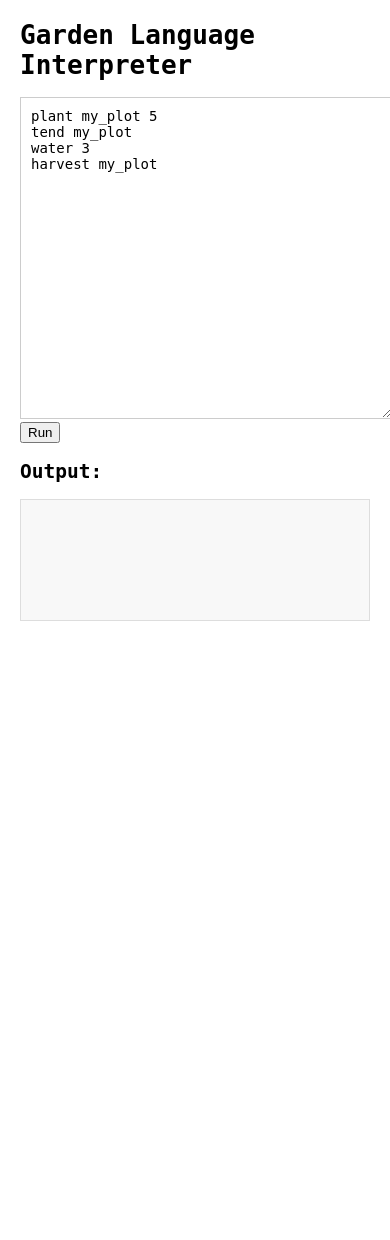
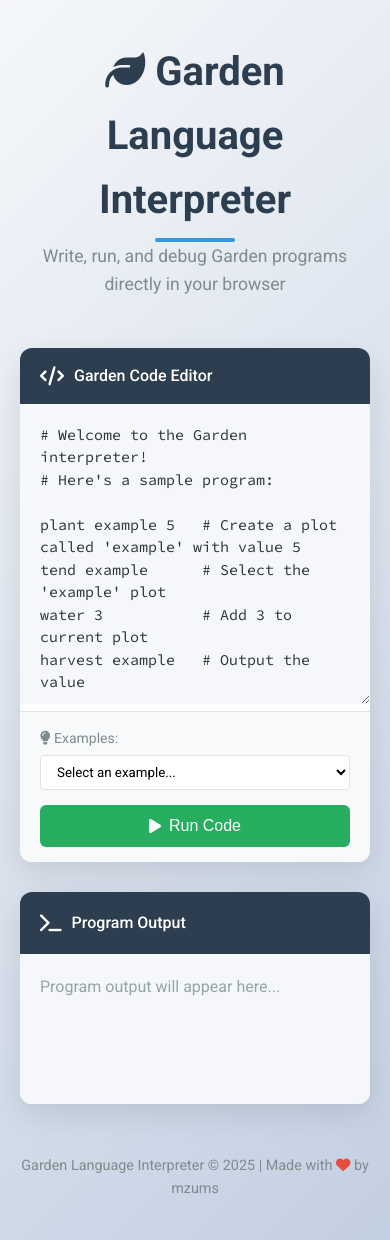
Before and after one commit to mzums/esolang, a Flask app: page / in a window 390 px wide. Before the commit the page ends 621 px from the top, so only its background shows below. Run offline with Flask 3, Linux system fonts and the light colour scheme.

Commit message:
better website and better error handling

```diff
--- /dev/null
+++ b/static/script.js
@@ -0,0 +1,147 @@
+const examples = {
+    basic:
+`# Basic arithmetic operations
+plant a 10
+plant b 5
+
+tend a
+water 15     # a = 10 + 15 = 25
+prune 7      # a = 25 - 7 = 18
+harvest a
+
+tend b
+graft 3      # b = 5 * 3 = 15
+divide 2     # b = 15 / 2 = 7 (integer division)
+harvest b`,
+
+    loop:
+`# Calculate 2^4 (2*2*2*2)
+plant base 2
+plant exponent 4
+plant result 1
+plant one 1
+
+bloom exponent PowerLoop
+
+label PowerLoop
+tend result
+graft base
+tend exponent
+prune one
+wither
+
+tend result
+harvest`,
+
+    function:
+`# Function example
+function test [a] {
+return 42
+}
+
+call test 0
+harvest return`,
+
+    weather:
+`# Using weather effects
+plant growth 10
+weather sunny
+tend growth
+graft 2
+harvest growth   # Output: 20
+
+weather rainy
+tend growth
+divide 4
+graft 3
+harvest growth   # Output: 15
+
+weather stormy
+tend growth
+plant growth 5
+harvest growth   # Output: 5`,
+    string:
+`# String manipulation example
+plant msg "Hello, World!"
+tend msg
+harvest msg`
+};
+
+document.getElementById('examples').addEventListener('change', function() {
+    const exampleKey = this.value;
+    if (exampleKey && examples[exampleKey]) {
+        document.getElementById('editor').value = examples[exampleKey];
+        document.getElementById('examples').value = "";
+    }
+});
+
+function runCode() {
+    const code = document.getElementById('editor').value;
+    const outputDiv = document.getElementById('output');
+    const statusEl = document.getElementById('status');
+    const placeholder = document.getElementById('output-placeholder');
+
+    outputDiv.innerHTML = '';
+    outputDiv.className = '';
+    placeholder.style.display = 'block';
+
+    statusEl.textContent = 'Running...';
+    statusEl.className = 'status active';
+    statusEl.style.background = '#e1f5fe';
+    statusEl.style.color = '#0288d1';
+
+    const runBtn = document.querySelector('.btn-run');
+    runBtn.disabled = true;
+    runBtn.innerHTML = '<i class="fas fa-spinner fa-spin"></i> Running...';
+
+    fetch('/run', {
+        method: 'POST',
+        headers: { 'Content-Type': 'application/json' },
+        body: JSON.stringify({ code: code })
+    })
+    .then(response => {
+        if (!response.ok) {
+            throw new Error('Server responded with error');
+        }
+        return response.json();
+    })
+    .then(data => {
+        placeholder.style.display = 'none';
+
+        if (data.error) {
+            outputDiv.innerHTML = `<div class="error">ERROR: ${data.error}</div>`;
+            statusEl.textContent = 'Error';
+            statusEl.style.background = 'rgba(231, 76, 60, 0.1)';
+            statusEl.style.color = '#e74c3c';
+        } else {
+            outputDiv.textContent = data.harvest || "Program executed successfully (no output)";
+            statusEl.textContent = 'Completed';
+            statusEl.style.background = 'rgba(39, 174, 96, 0.1)';
+            statusEl.style.color = '#27ae60';
+        }
+    })
+    .catch(error => {
+        placeholder.style.display = 'none';
+        outputDiv.innerHTML = `<div class="error">NETWORK ERROR: ${error.message}</div>`;
+        statusEl.textContent = 'Failed';
+        statusEl.style.background = 'rgba(231, 76, 60, 0.1)';
+        statusEl.style.color = '#e74c3c';
+    })
+    .finally(() => {
+        runBtn.disabled = false;
+        runBtn.innerHTML = '<i class="fas fa-play"></i> Run Code';
+
+        setTimeout(() => {
+            statusEl.classList.remove('active');
+        }, 3000);
+    });
+}
+
+const editor = document.getElementById('editor');
+editor.addEventListener('input', function() {
+    this.style.color = '#2d3436';
+});
+
+editor.addEventListener('focus', function() {
+    document.getElementById('output-placeholder').style.display = 'none';
+});
--- /dev/null
+++ b/static/style.css
@@ -0,0 +1,248 @@
+:root {
+    --primary: #2c3e50;
+    --secondary: #3498db;
+    --success: #27ae60;
+    --danger: #e74c3c;
+    --light: #f8f9fa;
+    --dark: #343a40;
+    --code-bg: #f5f7fa;
+    --border: #dfe6e9;
+}
+
+* {
+    box-sizing: border-box;
+    margin: 0;
+    padding: 0;
+}
+
+body {
+    font-family: 'Roboto', sans-serif;
+    background: linear-gradient(135deg, #f5f7fa 0%, #c3cfe2 100%);
+    color: var(--dark);
+    line-height: 1.6;
+    min-height: 100vh;
+    padding: 20px;
+}
+
+.container {
+    max-width: 900px;
+    margin: 0 auto;
+}
+
+header {
+    text-align: center;
+    margin-bottom: 30px;
+    padding: 20px 0;
+}
+
+h1 {
+    font-size: 2.5rem;
+    color: var(--primary);
+    margin-bottom: 10px;
+    position: relative;
+    display: inline-block;
+}
+
+h1:after {
+    content: '';
+    position: absolute;
+    bottom: -10px;
+    left: 50%;
+    transform: translateX(-50%);
+    width: 80px;
+    height: 4px;
+    background: var(--secondary);
+    border-radius: 2px;
+}
+
+.subtitle {
+    font-size: 1.1rem;
+    color: #7f8c8d;
+    max-width: 600px;
+    margin: 0 auto;
+}
+
+.card {
+    background: white;
+    border-radius: 12px;
+    box-shadow: 0 10px 30px rgba(0, 0, 0, 0.1);
+    overflow: hidden;
+    margin-bottom: 30px;
+}
+
+.card-header {
+    background: var(--primary);
+    color: white;
+    padding: 15px 20px;
+    font-weight: 500;
+    display: flex;
+    align-items: center;
+}
+
+.card-header i {
+    margin-right: 10px;
+    font-size: 1.2rem;
+}
+
+.editor-container {
+    position: relative;
+}
+
+#editor {
+    width: 100%;
+    height: 300px;
+    padding: 20px;
+    font-family: 'Source Code Pro', monospace;
+    font-size: 15px;
+    line-height: 1.5;
+    border: none;
+    resize: vertical;
+    background: var(--code-bg);
+    color: #2d3436;
+    tab-size: 4;
+}
+
+#editor:focus {
+    outline: none;
+    box-shadow: inset 0 0 0 2px var(--secondary);
+}
+
+.controls {
+    padding: 15px 20px;
+    background: #f8f9fa;
+    border-top: 1px solid var(--border);
+    display: flex;
+    justify-content: space-between;
+    align-items: center;
+}
+
+.btn {
+    padding: 12px 25px;
+    background: var(--secondary);
+    color: white;
+    border: none;
+    border-radius: 6px;
+    cursor: pointer;
+    font-size: 16px;
+    font-weight: 500;
+    transition: all 0.3s ease;
+    display: flex;
+    align-items: center;
+}
+
+.btn i {
+    margin-right: 8px;
+}
+
+.btn:hover {
+    background: #2980b9;
+    transform: translateY(-2px);
+    box-shadow: 0 4px 10px rgba(52, 152, 219, 0.3);
+}
+
+.btn:active {
+    transform: translateY(0);
+}
+
+.btn-run {
+    background: var(--success);
+}
+
+.btn-run:hover {
+    background: #219653;
+    box-shadow: 0 4px 10px rgba(39, 174, 96, 0.3);
+}
+
+.examples {
+    font-size: 14px;
+    color: #7f8c8d;
+}
+
+.examples select {
+    padding: 8px 12px;
+    border-radius: 4px;
+    border: 1px solid var(--border);
+    background: white;
+    margin-left: 10px;
+    font-family: inherit;
+}
+
+.output-container {
+    position: relative;
+}
+
+#output {
+    min-height: 150px;
+    padding: 20px;
+    font-family: 'Source Code Pro', monospace;
+    font-size: 15px;
+    white-space: pre-wrap;
+    background: var(--code-bg);
+    border: none;
+    overflow-y: auto;
+    max-height: 400px;
+}
+
+.output-placeholder {
+    position: absolute;
+    top: 20px;
+    left: 20px;
+    color: #95a5a6;
+    pointer-events: none;
+}
+
+.error {
+    color: var(--danger);
+    background: rgba(231, 76, 60, 0.05);
+    border-left: 4px solid var(--danger);
+    padding: 10px 15px;
+    margin: 10px 0;
+    border-radius: 0 4px 4px 0;
+}
+
+.footer {
+    text-align: center;
+    color: #7f8c8d;
+    margin-top: 30px;
+    padding: 20px 0;
+    font-size: 0.9rem;
+}
+
+.status {
+    display: inline-block;
+    padding: 5px 12px;
+    border-radius: 20px;
+    background: #e1f5fe;
+    color: #0288d1;
+    font-size: 14px;
+    margin-left: 15px;
+    opacity: 0;
+    transition: opacity 0.3s;
+}
+
+.status.active {
+    opacity: 1;
+}
+
+@media (max-width: 768px) {
+    .controls {
+        flex-direction: column;
+        gap: 15px;
+        align-items: flex-start;
+    }
+
+    .btn {
+        width: 100%;
+        justify-content: center;
+    }
+
+    .examples {
+        width: 100%;
+    }
+
+    .examples select {
+        width: 100%;
+        margin-left: 0;
+        margin-top: 5px;
+    }
+}
--- a/templates/index.html
+++ b/templates/index.html
@@ -1,62 +1,75 @@
 <!DOCTYPE html>
-<html>
+<html lang="en">
 <head>
-    <title>Garden Interpreter</title>
-    <style>
-        body { font-family: monospace; margin: 20px; }
-        #editor {
-            width: 100%;
-            height: 300px;
-            border: 1px solid #ccc;
-            padding: 10px;
-            font-family: monospace;
-            font-size: 14px;
-        }
-        #output {
-            background: #f8f8f8;
-            padding: 10px;
-            border: 1px solid #ddd;
-            min-height: 100px;
-            white-space: pre-wrap;
-        }
-        .error { color: #d00; }
-    </style>
+    <meta charset="UTF-8">
+    <meta name="viewport" content="width=device-width, initial-scale=1.0">
+    <title>Garden Language Interpreter</title>
+    <link href="https://fonts.googleapis.com/css2?family=Roboto:wght@300;400;500;700&family=Source+Code+Pro:wght@400;600&display=swap" rel="stylesheet">
+    <link rel="stylesheet" href="https://cdnjs.cloudflare.com/ajax/libs/font-awesome/6.4.0/css/all.min.css">
+    <link rel="stylesheet" href="/static/style.css">
 </head>
 <body>
-    <h1>Garden Language Interpreter</h1>
-    <textarea id="editor">plant my_plot 5
-tend my_plot
-water 3
-harvest my_plot</textarea>
-    <br>
-    <button onclick="runCode()">Run</button>
+    <div class="container">
+        <header>
+            <h1><i class="fas fa-leaf"></i> Garden Language Interpreter</h1>
+            <p class="subtitle">Write, run, and debug Garden programs directly in your browser</p>
+        </header>
 
-    <h2>Output:</h2>
-    <div id="output"></div>
+        <main>
+            <div class="card">
+                <div class="card-header">
+                    <i class="fas fa-code"></i> Garden Code Editor
+                </div>
+                <div class="editor-container">
+                    <textarea id="editor"># Welcome to the Garden interpreter!
+# Here's a sample program:
 
-    <script>
-        function runCode() {
-            const code = document.getElementById('editor').value;
-            const outputDiv = document.getElementById('output');
-            outputDiv.textContent = "Running...";
+plant example 5   # Create a plot called 'example' with value 5
+tend example      # Select the 'example' plot
+water 3           # Add 3 to current plot
+harvest example   # Output the value
 
-            fetch('/run', {
-                method: 'POST',
-                headers: { 'Content-Type': 'application/json' },
-                body: JSON.stringify({ code: code })
-            })
-            .then(response => response.json())
-            .then(data => {
-                if (data.error) {
-                    outputDiv.innerHTML = `<span class="error">${data.error}</span>`;
-                } else {
-                    outputDiv.textContent = data.harvest || "(No output)";
-                }
-            })
-            .catch(error => {
-                outputDiv.innerHTML = `<span class="error">Error: ${error.message}</span>`;
-            });
-        }
-    </script>
+# Try adding:
+# prune 2
+# harvest example</textarea>
+                </div>
+
+                <div class="controls">
+                    <div class="examples">
+                        <label for="examples"><i class="fas fa-lightbulb"></i> Examples:</label>
+                        <select id="examples">
+                            <option value="">Select an example...</option>
+                            <option value="basic">Basic arithmetic</option>
+                            <option value="loop">Loop example</option>
+                            <option value="function">Function example</option>
+                            <option value="weather">Weather effects</option>
+                            <option value="string">Strings</option>
+                        </select>
+                    </div>
+
+                    <button class="btn btn-run" onclick="runCode()">
+                        <i class="fas fa-play"></i> Run Code
+                    </button>
+                </div>
+            </div>
+
+            <div class="card">
+                <div class="card-header">
+                    <i class="fas fa-terminal"></i> Program Output
+                    <span class="status" id="status">Ready</span>
+                </div>
+                <div class="output-container">
+                    <div class="output-placeholder" id="output-placeholder">Program output will appear here...</div>
+                    <div id="output"></div>
+                </div>
+            </div>
+        </main>
+
+        <div class="footer">
+            <p>Garden Language Interpreter &copy; 2025 | Made with <i class="fas fa-heart" style="color:#e74c3c"></i> by mzums</p>
+        </div>
+    </div>
+
+    <script src="/static/script.js"></script>
 </body>
 </html>
```
Also changed, not shown: garden_interpreter.py (+40 -20 lines).
